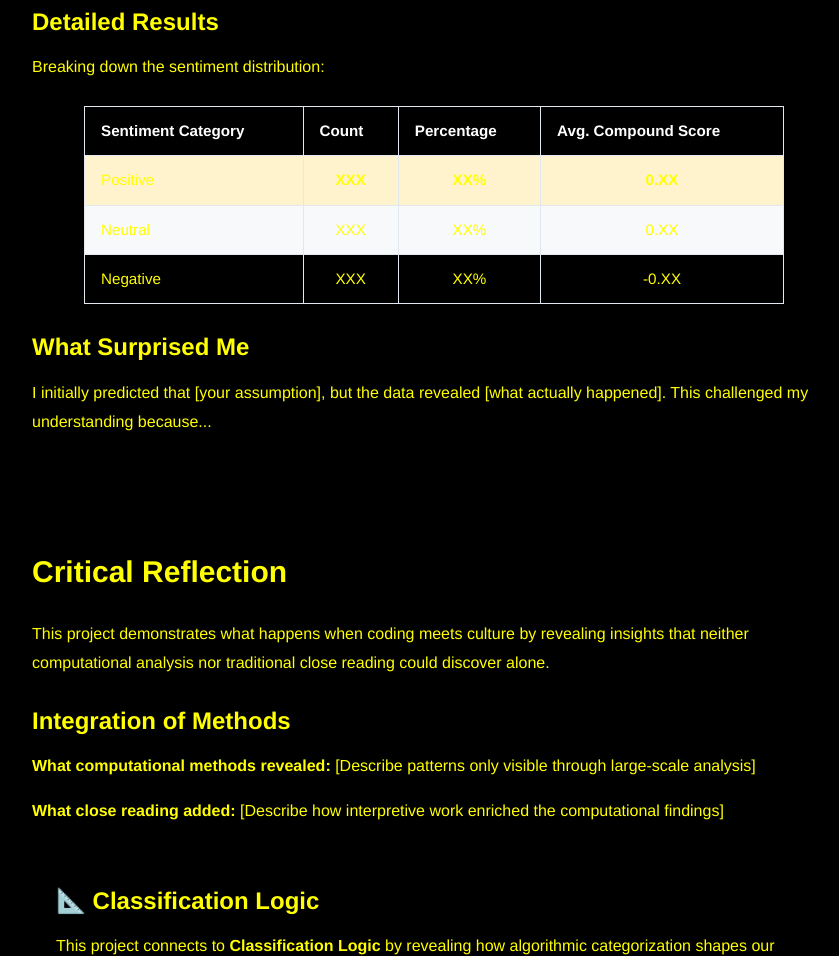
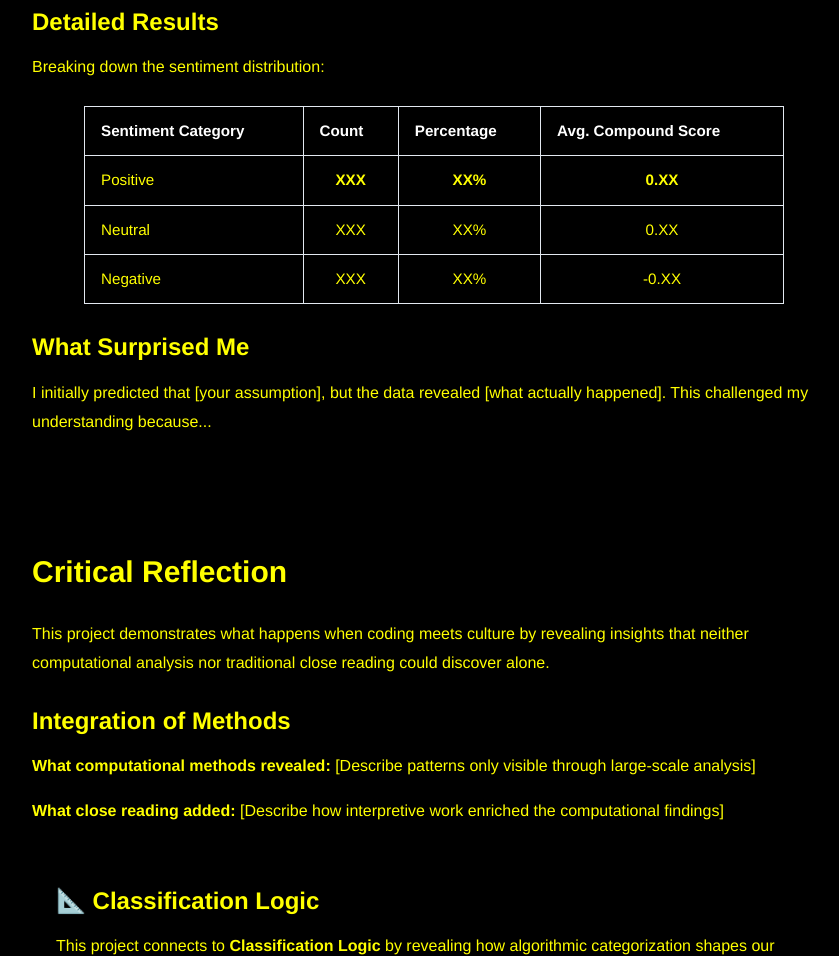
Before and after one commit to coravany04/coding-project, a plain HTML site: page index.html in a window 1280 px wide. Shown: the part 3140-4096 px from the top of the page, without its empty margins (206-1045 px from the left). Drawn offline with Linux system fonts and the light colour scheme.

Commit message:
Update styles.css

```diff
--- a/css/styles.css
+++ b/css/styles.css
@@ -249,7 +249,7 @@ th {
 }
 
 tr:nth-child(even) {
-    background: #f8f9fa;
+    background: black;
 }
 
 .results-table {
@@ -269,7 +269,7 @@ tr:nth-child(even) {
 
 /* Highlight key rows */
 .results-table tr.highlight {
-    background: #fff3cd;
+    background: black;
     font-weight: bold;
 }
 
@@ -277,7 +277,7 @@ tr:nth-child(even) {
    Framework Connections
    ========================= */
 .framework-callout {
-    background: linear-gradient(135deg,  rgb(73, 72, 72));
+    background: linear-gradient(135deg,  rgb(31, 31, 31));
     border-left: 5px solid var(--secondary-color);
     border-radius: 8px;
     padding: 1.5rem;
```
